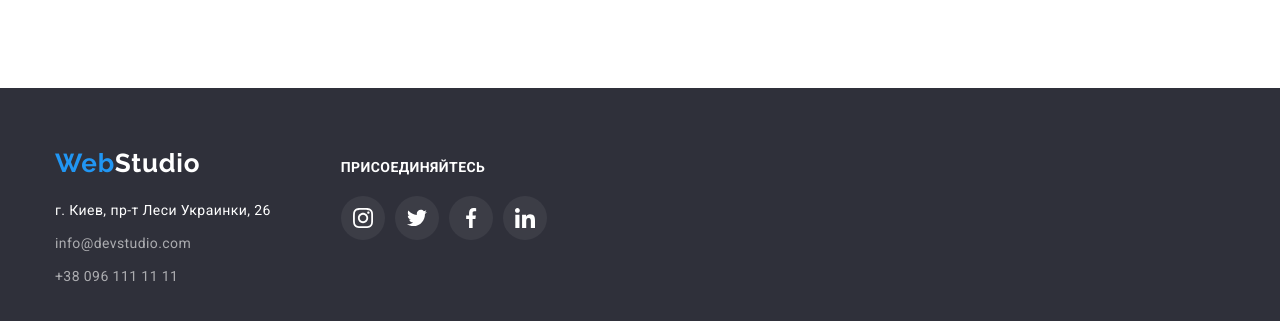
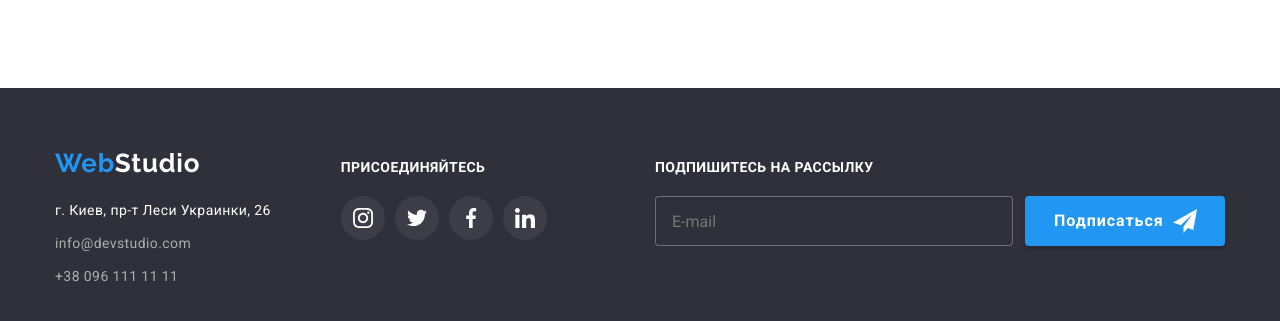
Before and after one commit to vvs1403/goit-markup-hw-06, a plain HTML site: page index.html in a window 1280 px wide. Shown: the part 2593-2914 px from the top of the page. Drawn offline with nearby package versions, Linux system fonts and the light colour scheme.

Commit message:
creat hw 06

```diff
--- a/css/styles.css
+++ b/css/styles.css
@@ -635,6 +635,81 @@ body {
     background-color: var(--logo-web-color);
 }
 
+/* Подписка в футере */
+
+.footer-subscription {
+    margin-left: auto;
+}
+.footer-subscription-text {
+    margin-bottom: 20px;
+
+    font-weight: 700;
+    font-size: 14px;
+    line-height: 1.14;
+    letter-spacing: 0.03em;
+    text-transform: uppercase;
+    color:var(--hero-text-color);
+}
+
+.subscription-client {
+    display: flex;
+}
+
+.input-email {
+    display: inline-block;
+    padding-left: 16px;
+    width: 358px;
+    height: 50px;
+
+    border: 1px solid rgba(255, 255, 255, 0.3);
+    border-radius: 4px;
+    background-color: var(--hero-bg-color);
+}
+
+input [placeholder="E-mail"] {
+    margin-top: auto;
+    margin-bottom: auto;
+    margin-left: 16px;
+    width: 47px;
+    height: 20px;
+    font-size: 16px;
+    line-height: 1.25;
+    letter-spacing: 0.03em;
+    color: rgba(255, 255, 255, 0.6);
+}
+
+.subscription-btn {
+    position: relative;
+    width: 200px;
+    height: 50px;
+    margin-left: 12px;
+    background: #2196F3;
+    box-shadow: 0px 4px 4px rgba(0, 0, 0, 0.15);
+    border-radius: 4px;
+    border: 0;
+    cursor: pointer;
+}
+
+.subscription-btn-text {
+    position: absolute;
+    top: 10px;
+    left: 29px;
+    width: 109px;
+    height: 30px;
+    font-weight: 700;
+    font-size: 16px;
+    line-height: 1.88;
+    letter-spacing: 0.06em;
+    color: var(--hero-text-color);
+}
+.subscription-icon {
+    position: absolute;
+    top: 13px;
+    right: 28px;
+}
+
+
+
 /* Это стили для Порфолио */
 
 .portfolio-filter {
--- a/index.html
+++ b/index.html
@@ -479,15 +479,37 @@
             </li>
           </ul>
         </div>
+        <div class="footer-subscription">
+          <p class="footer-subscription-text">Подпишитесь на рассылку</p>
+          <form class="subscription-client">
+            <label for="user-email" class="email-address"></label>
+            <input
+              class="input-email"
+              type="email"
+              name="email"
+              id="user-email"
+              placeholder="E-mail"
+            />
+            <button class="subscription-btn" type="submit">
+              <span class="subscription-btn-text">Подписаться</span>
+              <svg class="subscription-icon" width="24" height="24">
+                <use
+                  class="icon-send"
+                  href="./images/icons.svg#icon-icon-send"
+                ></use>
+              </svg>
+            </button>
+          </form>
+        </div>
       </div>
     </footer>
 
     <div class="backdrop is-hidden" data-modal>
       <div class="modal">
         <button data-modal-close class="modal-button-close">
-            <svg class="modal-close-icon" width="18" height="18">
-              <use href="./images/symbol-defs.svg#icon-close-black-x"></use>
-             </svg>
+          <svg class="modal-close-icon" width="18" height="18">
+            <use href="./images/symbol-defs.svg#icon-close-black-x"></use>
+          </svg>
         </button>
       </div>
     </div>
```
Also changed, not shown: portfolio.html (+22 -0 lines), images/icon/Vector.svg (added), images/icon/email-black-18dp 1.svg (added), images/icon/icon check.svg (added), images/icon/icon send.svg (added), images/icon/person-black-18dp 1.svg (added), images/icon/phone-black-18dp 1.svg (added), images/icons.svg (added).
